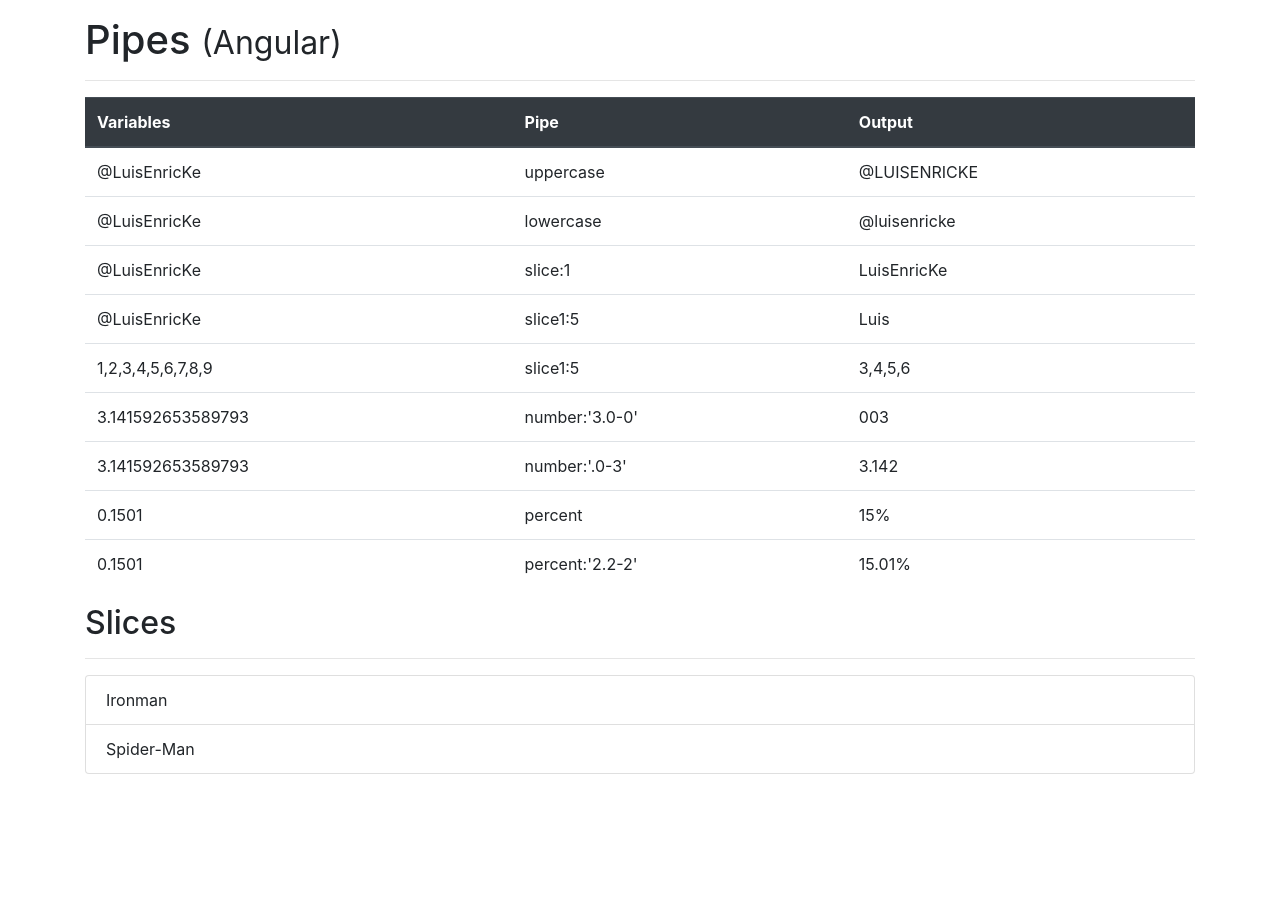
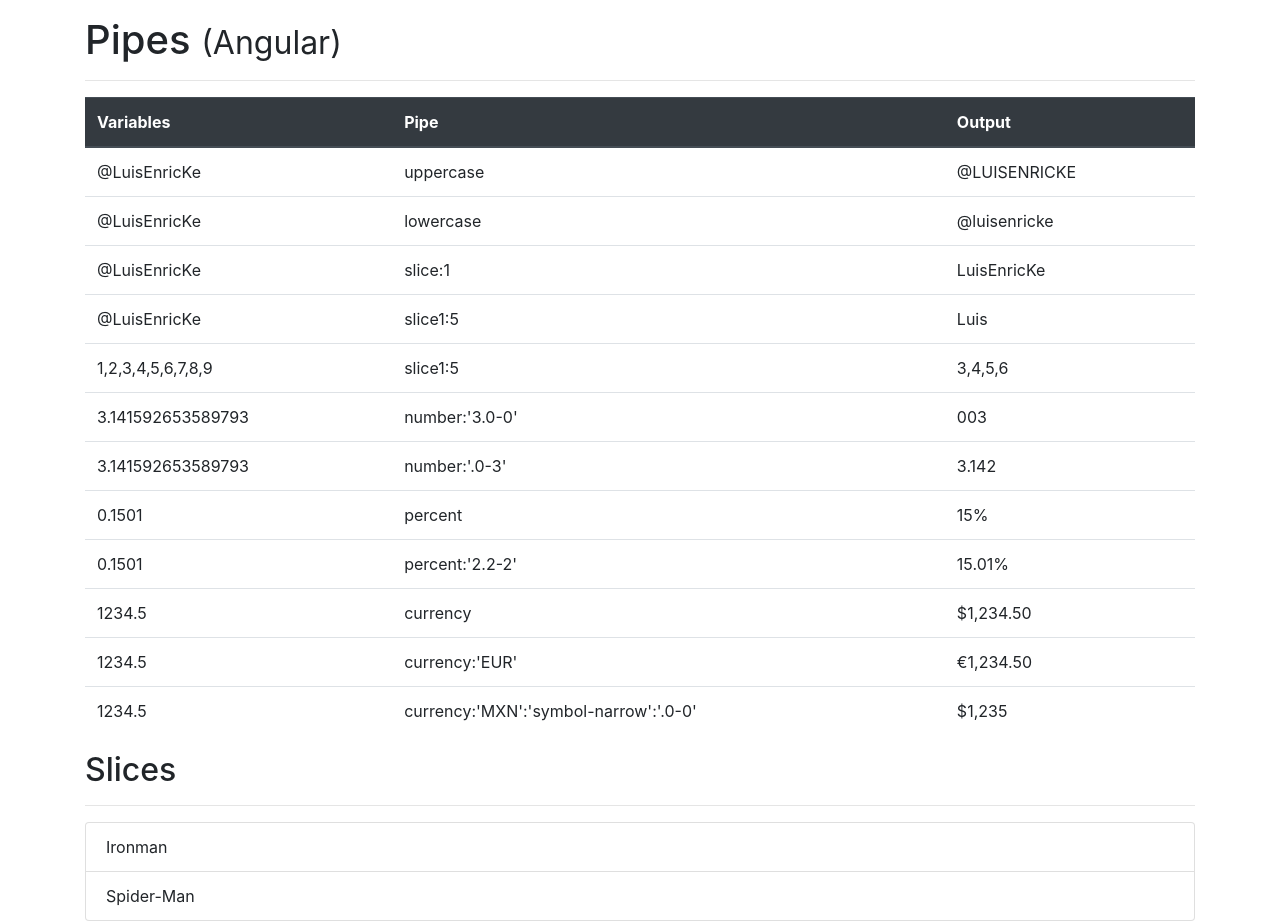
Before and after one commit to luisenricke/AngularLearning, an Angular app: page / in a window 1280 px wide. Before the commit the page ends 800 px from the top, so only its background shows below. Built offline with nearby package versions, Linux system fonts and the light colour scheme.

Commit message:
pipe: currency

```diff
--- a/src/app/app.component.html
+++ b/src/app/app.component.html
@@ -68,6 +68,24 @@
           <td>{{ percent | percent:'2.2-2' }}</td>
         </tr>
 
+        <tr>
+          <td>{{ salary }}</td>
+          <td>currency</td>
+          <td>{{ salary | currency }}</td>
+        </tr>
+
+        <tr>
+          <td>{{ salary }}</td>
+          <td>currency:'EUR'</td>
+          <td>{{ salary | currency:'EUR' }}</td>
+        </tr>
+
+        <tr>
+          <td>{{ salary }}</td>
+          <td>currency:'MXN':'symbol-narrow':'.0-0'</td>
+          <td>{{ salary | currency:'MXN':'symbol-narrow':'.0-0' }}</td>
+        </tr>
+
       </tbody>
     </table>
 
--- a/src/app/app.component.ts
+++ b/src/app/app.component.ts
@@ -12,4 +12,5 @@ export class AppComponent {
   heros: string[] = ['Ironman', 'Spider-Man', 'Thor', 'Groot', 'Black Widow'];
   PI: number = Math.PI;
   percent: number = 0.1501;
+  salary: number = 1234.5;
 }
```
